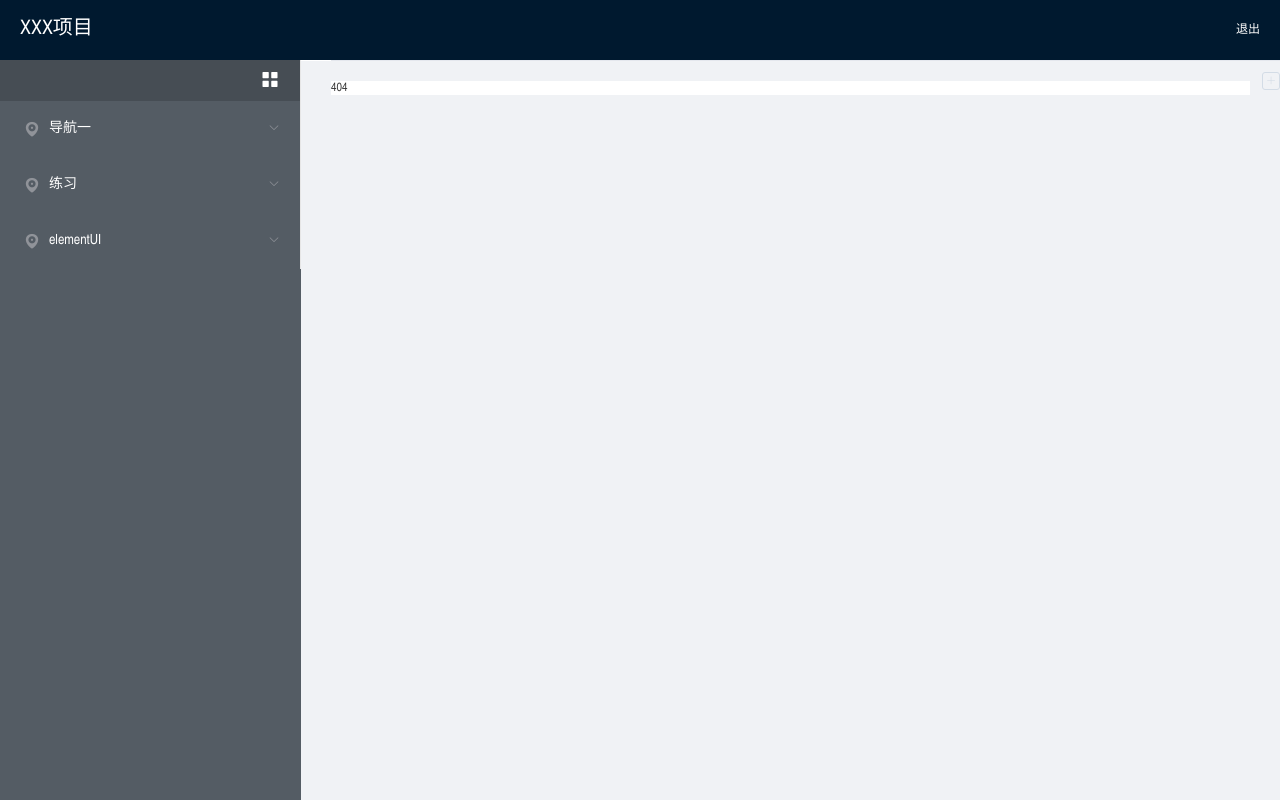
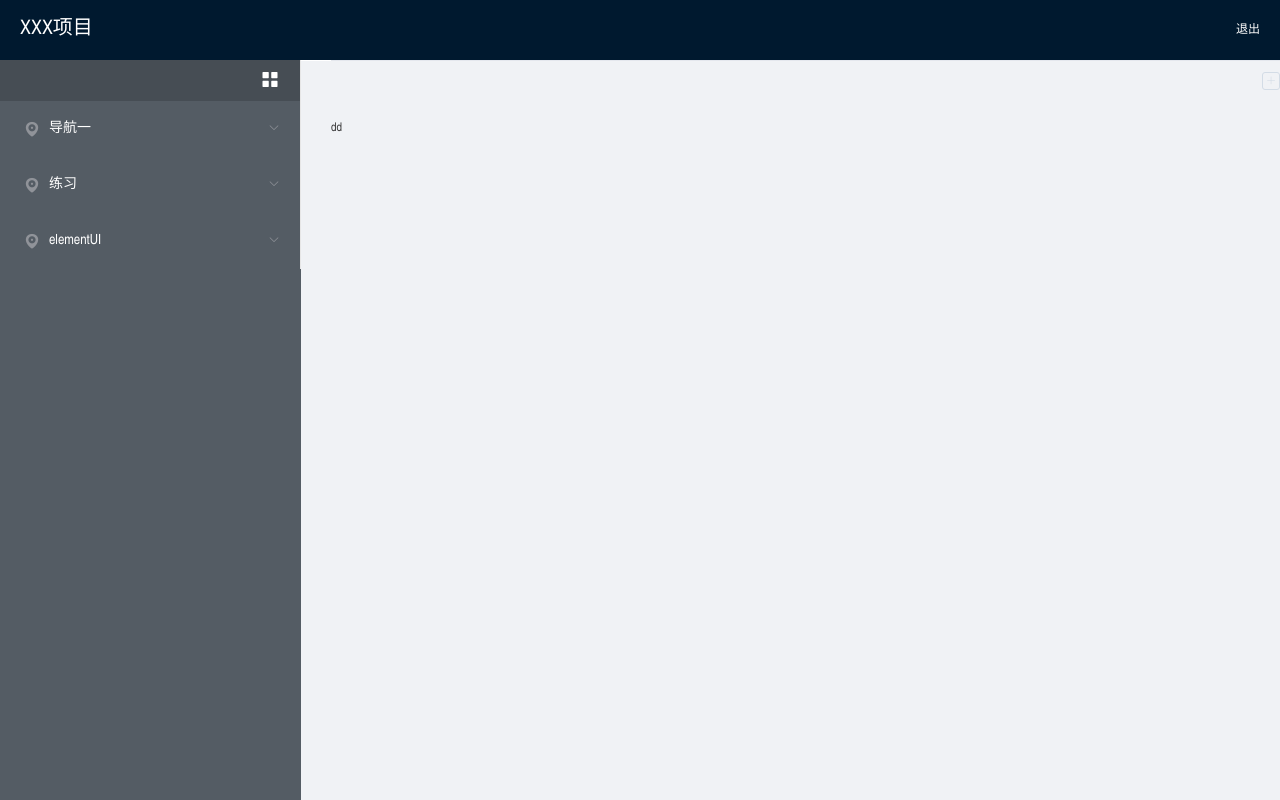
Before and after one commit to cancan0200/fenzhiguanli_1, a Vue app: page /cs/exercise/css in a window 1280 px wide. Before the commit this address had no page. Built offline with nearby package versions, Linux system fonts and the light colour scheme.

Commit message:
增加一些公用方法

```diff
--- /dev/null
+++ b/src/assets/styles/UI/box.scss
@@ -0,0 +1,14 @@
+
+@import "../variable";
+
+.study-box-wrap {
+  padding: 5px 15px;
+  background-color: #fff;
+  &.box__border {
+    border: 1px solid $color-border;
+  }
+
+  &.box__nobg {
+    background-color: transparent;
+  }
+}
--- a/src/assets/styles/index.scss
+++ b/src/assets/styles/index.scss
@@ -4,3 +4,5 @@
 
 // 项目自定义可复用样式
 @import 'modules';
+
+@import './UI/box.scss';
--- a/src/assets/styles/variable.scss
+++ b/src/assets/styles/variable.scss
@@ -22,3 +22,5 @@ $brand-success: #31cf9a;
 $brand-info: #17a7fb;
 $brand-warning: #ffbc33;
 $brand-danger: #ff5f5f;
+
+$color-border: #e5e5e5; // border 主色
--- a/src/components/layout.vue
+++ b/src/components/layout.vue
@@ -127,8 +127,12 @@
                 index: '/exercise/es6'
               },
               {
-                title: '选项2',
-                index: '2-2'
+                title: '算法',
+                index: '/exercise/algorithm'
+              },
+              {
+                title: 'css',
+                index: '/exercise/css'
               }
             ]
           },
@@ -296,6 +300,7 @@
     .main-wrapper {
       width: 100%;
       height: 100%;
+      position: relative;
       /*padding: 20px 30px;*/
       .top-wrapper{
         .top--tabs{
@@ -312,9 +317,16 @@
 
       .layout-main {
         padding: 20px 30px;
+        position: absolute;
+        top: 41px;
+        bottom: 0;
+        left: 0;
+        right: 0;
+        /*height: 100%;*/
         background: #F0F2F5;
         .layout-wrapper{
-          background: #fff;
+          height: 100%;
+          /*background: #fff;*/
         }
       }
     }
--- /dev/null
+++ b/src/pages/exercise/css.vue
@@ -0,0 +1,29 @@
+<template>
+  <div class="parent">
+    <div class="children">
+      dd
+    </div>
+  </div>
+</template>
+
+<script>
+  export default {
+    name: 'css'
+  }
+</script>
+
+<style lang="scss" scoped>
+  .parent {
+    　justify-content:center;
+    　align-items:center;
+    　display: -webkit-flex;
+
+    .children {
+    /*  position: absolute;
+      top: 50%;
+      left: 50%;
+      -webkit-transform: translate(-50%, -50%);
+      background: black;*/
+    }
+  }
+</style>
--- a/src/pages/exercise/es6.vue
+++ b/src/pages/exercise/es6.vue
@@ -1,9 +1,13 @@
 <template>
   <!--此页面专用es6学习-->
   <div>
-    <el-button type="primary" @click="testArguLocation(1, null)">传入null</el-button>
-    <el-button type="primary" @click="testArguLocation(2, undefined)">传入undefined</el-button>
-    <el-button type="primary" @click="testSome()">some 方法</el-button>
+    <div class="study-box-wrap">
+      <el-button type="primary" @click="testArguLocation(1, null)">传入null</el-button>
+      <el-button type="primary" @click="testArguLocation(2, undefined)">传入undefined</el-button>
+      <el-button type="primary" @click="testSome()">some 方法</el-button>
+    </div>
+
+    <el-row class="mt-10">ss</el-row>
   </div>
 </template>
 
@@ -12,7 +16,7 @@
 
   export default {
     name: 'es6',
-    mounted() {
+    mounted () {
       console.log(ENTRY_API)
       ENTRY_API.guideAdd().then(res => {
         console.log('ss')
--- a/src/router/first/entry.js
+++ b/src/router/first/entry.js
@@ -19,6 +19,26 @@ const ENTRY_ROUTES = [
     },
     component: () => import('../../pages/exercise/es6.vue')
   },
+  {
+    name: '算法题',
+    path: '/exercise/algorithm',
+    meta: {
+      keepAlive: true,
+      headTab: true,
+      label: 'first'
+    },
+    component: () => import('../../pages/exercise/algorithm.vue')
+  },
+  {
+    name: 'css样式',
+    path: '/exercise/css',
+    meta: {
+      keepAlive: true,
+      headTab: true,
+      label: 'first'
+    },
+    component: () => import('../../pages/exercise/css.vue')
+  },
 ]
 
 export default ENTRY_ROUTES
```
Lines whose indentation alone changed are shown as unchanged.
